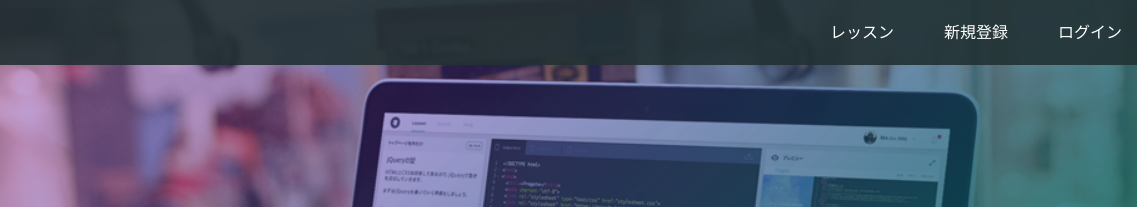
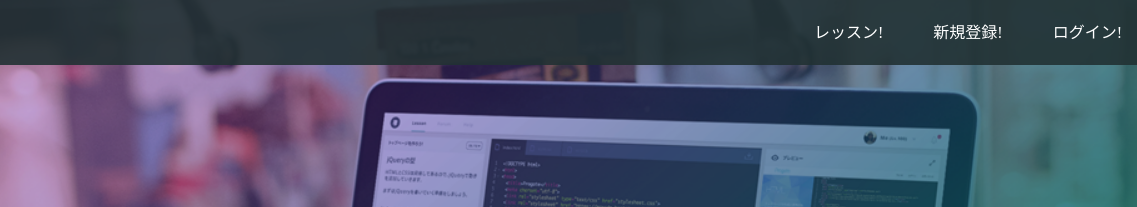
Before and after one commit to code-webdesign-code/code-webdesign-code.github.io, a plain HTML site: page index.html in a window 1280 px wide. Shown: the top 207 px of the page, 143-1280 px from the left. Drawn offline with Linux system fonts and the light colour scheme.

Commit message:
Update index.html

```diff
--- a/index.html
+++ b/index.html
@@ -15,9 +15,9 @@
       </div>
       <span class="fa fa-bars menu-icon"></span>
       <div class="header-right">
-        <a href="#">レッスン</a>
-        <a href="#">新規登録</a>
-        <a href="#" class="login">ログイン</a>
+        <a href="#">レッスン!</a>
+        <a href="#">新規登録!</a>
+        <a href="#" class="login">ログイン!</a>
       </div>
     </div>
   </header>
```
